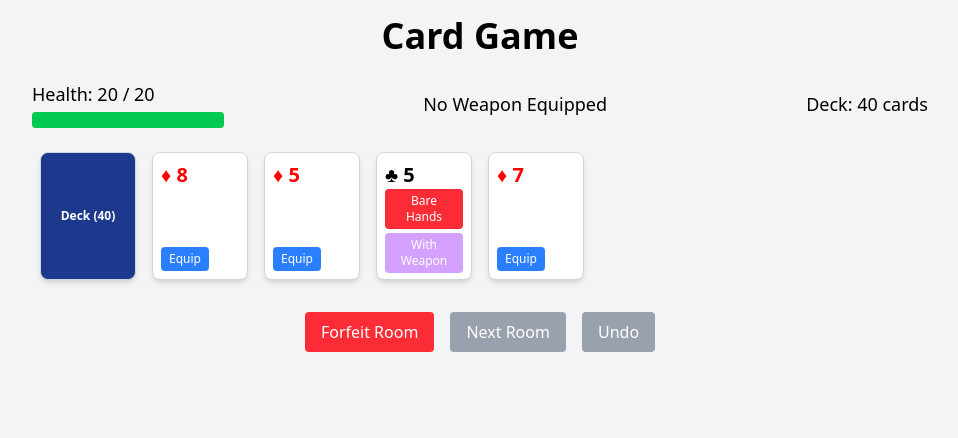
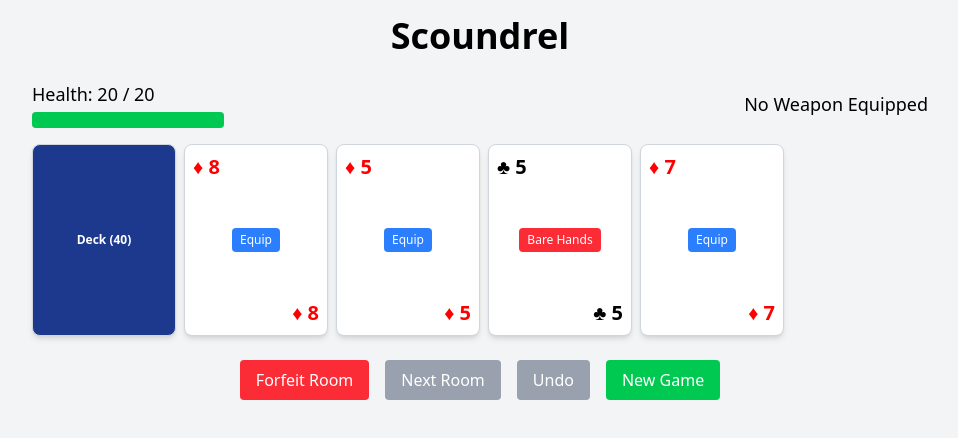
Before and after one commit to ghandic/game-time, a React (Vite) app: page / in a window 1280 px wide. Both pictures are taken after a click on the button "Start Game". Shown: the top 438 px of the page, without its empty margins (160-1118 px from the left). Built offline with nearby package versions, Linux system fonts and the light colour scheme.

Commit message:
fix room forfeiting and only show buttons you can use

```diff
--- a/src/App.tsx
+++ b/src/App.tsx
@@ -1,4 +1,4 @@
-import React, { useEffect, useRef, useState } from 'react'
+import { useEffect, useRef, useState } from 'react'
 import Confetti from 'react-confetti'
 
 type Suit = '♠' | '♣' | '♥' | '♦'
@@ -26,14 +26,15 @@ type Card = {
 }
 type Deck = Card[]
 
-type Weapon = { value: number; lastUsedAttack: number | null }
+type Weapon = Card & { lastUsedAttack: Card | null }
 
 interface GameState {
   deck: Deck
   room: Deck
   health: number
   equippedWeapon: Weapon | null
-  ranAwayLastRoom: boolean
+  currentRoomNumber: number
+  lastRanAwayRoomNumber: number
   gameOver: boolean
   won: boolean
   history: GameStateHistory[]
@@ -45,7 +46,8 @@ type GameStateHistory = {
   room: Deck
   health: number
   equippedWeapon: Weapon | null
-  ranAwayLastRoom: boolean
+  currentRoomNumber: number
+  lastRanAwayRoomNumber: number
   gameOver: boolean
   won: boolean
 }
@@ -139,14 +141,14 @@ const CardComponent = ({
     `${base} ${disabled ? 'opacity-50 cursor-not-allowed' : 'hover:opacity-90'}`
 
   return (
-    <div className="w-24 h-32 bg-white rounded-lg border border-gray-300 shadow-md p-2 m-2 flex flex-col justify-between">
+    <div className="w-36 h-48 bg-white rounded-lg border border-gray-300 shadow-md p-2 flex flex-col justify-between">
       <div
         className="text-xl font-bold"
         style={{ color: ['♦', '♥'].includes(card.suit) ? 'red' : 'black' }}
       >
         {card.suit} {card.value}
       </div>
-      <div className="space-y-1">
+      <div className="flex flex-col gap-1 items-center justify-center">
         {card.type === 'potion' && (
           <button
             className={buttonClasses(
@@ -183,18 +185,26 @@ const CardComponent = ({
             >
               Bare Hands
             </button>
+            {!(globalDisabled || !canFightWithWeapon) && (
               <button
                 className={buttonClasses(
                   'bg-purple-500 text-white text-xs px-2 py-1 rounded',
                   globalDisabled || !canFightWithWeapon
                 )}
                 onClick={onFightWithWeapon}
-              disabled={globalDisabled || !canFightWithWeapon}
               >
                 With Weapon
               </button>
+            )}
+
           </>
         )}
+      </div>
+      <div
+        className="text-xl font-bold text-right"
+        style={{ color: ['♦', '♥'].includes(card.suit) ? 'red' : 'black' }}
+      >
+        {card.suit} {card.value}
       </div>
     </div>
   )
@@ -203,7 +213,7 @@ const CardComponent = ({
 // Represent the deck as a card back.
 const DeckComponent = ({ deckCount }: { deckCount: number }) => {
   return (
-    <div className="w-24 h-32 bg-blue-900 rounded-lg border border-gray-300 shadow-md m-2 flex items-center justify-center">
+    <div className="w-36 h-48 bg-blue-900 rounded-lg border border-gray-300 shadow-md flex items-center justify-center">
       {deckCount > 0 ? (
         <span className="text-white font-bold text-xs text-center">
           Deck ({deckCount})
@@ -220,19 +230,21 @@ function App() {
   const [room, setRoom] = useState<Deck>([])
   const [health, setHealth] = useState<number>(20)
   const [equippedWeapon, setEquippedWeapon] = useState<Weapon | null>(null)
-  const [ranAwayLastRoom, setRanAwayLastRoom] = useState<boolean>(false)
   const [gameOver, setGameOver] = useState<boolean>(false)
   const [won, setWon] = useState<boolean>(false)
   const [history, setHistory] = useState<GameStateHistory[]>([])
   const [roomAnimationKey, setRoomAnimationKey] = useState<number>(0)
   const [gameStarted, setGameStarted] = useState<boolean>(false)
+  const [currentRoomNumber, setCurrentRoomNumber] = useState(0);
+  const [lastRanAwayRoomNumber, setLastRanAwayRoomNumber] = useState(-1);
+
 
   // Use a ref to prevent saving on the initial mount.
   const isInitialMount = useRef(true)
 
   // Load saved state on mount (if any)
   useEffect(() => {
-    const savedState = localStorage.getItem('cardGameState')
+    const savedState = localStorage.getItem('cardGameState-1')
     if (savedState) {
       const parsed = JSON.parse(savedState) as GameState
       console.log("Loading state:", parsed)
@@ -240,7 +252,8 @@ function App() {
       setRoom(parsed.room)
       setHealth(parsed.health)
       setEquippedWeapon(parsed.equippedWeapon)
-      setRanAwayLastRoom(parsed.ranAwayLastRoom)
+      setCurrentRoomNumber(parsed.currentRoomNumber)
+      setLastRanAwayRoomNumber(parsed.lastRanAwayRoomNumber)
       setGameOver(parsed.gameOver)
       setWon(parsed.won)
       setHistory(parsed.history || [])
@@ -259,15 +272,16 @@ function App() {
       room,
       health,
       equippedWeapon,
-      ranAwayLastRoom,
+      currentRoomNumber,
+      lastRanAwayRoomNumber,
       gameOver,
       won,
       history,
       gameStarted,
     }
     console.log("Saving state:", stateToSave)
-    localStorage.setItem('cardGameState', JSON.stringify(stateToSave))
-  }, [deck, room, health, equippedWeapon, ranAwayLastRoom, gameOver, won, history, gameStarted])
+    localStorage.setItem('cardGameState-1', JSON.stringify(stateToSave))
+  }, [deck, room, health, equippedWeapon, currentRoomNumber, lastRanAwayRoomNumber, gameOver, won, history, gameStarted])
 
   // Save current state snapshot to history.
   const saveState = () => {
@@ -276,7 +290,8 @@ function App() {
       room: [...room],
       health,
       equippedWeapon: equippedWeapon ? { ...equippedWeapon } : null,
-      ranAwayLastRoom,
+      currentRoomNumber,
+      lastRanAwayRoomNumber,
       gameOver,
       won,
     }
@@ -291,7 +306,8 @@ function App() {
     setRoom(previousState.room)
     setHealth(previousState.health)
     setEquippedWeapon(previousState.equippedWeapon)
-    setRanAwayLastRoom(previousState.ranAwayLastRoom)
+    setCurrentRoomNumber(previousState.currentRoomNumber)
+    setLastRanAwayRoomNumber(previousState.lastRanAwayRoomNumber)
     setGameOver(previousState.gameOver)
     setWon(previousState.won)
     setHistory((prev) => prev.slice(0, prev.length - 1))
@@ -305,7 +321,8 @@ function App() {
     setRoom(newDeck.slice(0, roomSize))
     setHealth(20)
     setEquippedWeapon(null)
-    setRanAwayLastRoom(false)
+    setCurrentRoomNumber(0)
+    setLastRanAwayRoomNumber(-1)
     setGameOver(false)
     setWon(false)
     setHistory([])
@@ -329,7 +346,7 @@ function App() {
       setDeck(deck.slice(drawCount))
     }
     setRoom(newRoom)
-    setRanAwayLastRoom(false)
+    setCurrentRoomNumber((prev) => prev + 1)
     setRoomAnimationKey((prev) => prev + 1)
   }
 
@@ -349,7 +366,7 @@ function App() {
   const handleEquip = (card: Card) => {
     if (gameOver) return
     saveState()
-    setEquippedWeapon({ value: card.numericValue, lastUsedAttack: null })
+    setEquippedWeapon({ ...card, lastUsedAttack: null })
     removeCardFromRoom(card.id)
   }
 
@@ -364,24 +381,28 @@ function App() {
     if (gameOver || !equippedWeapon) return
     if (
       equippedWeapon.lastUsedAttack !== null &&
-      card.numericValue >= equippedWeapon.lastUsedAttack
+      card.numericValue >= equippedWeapon.lastUsedAttack.numericValue
     ) {
       return
     }
     saveState()
-    setHealth((prev) => prev - Math.max(0, card.numericValue - equippedWeapon.value))
-    setEquippedWeapon({ ...equippedWeapon, lastUsedAttack: card.numericValue })
+    setHealth((prev) => prev - Math.max(0, card.numericValue - equippedWeapon.numericValue))
+    setEquippedWeapon({ ...equippedWeapon, lastUsedAttack: card })
     removeCardFromRoom(card.id)
   }
 
+  const ableToForfeit = lastRanAwayRoomNumber === -1 || currentRoomNumber - lastRanAwayRoomNumber >= 2
+  const unableToForfeit = !ableToForfeit
+
   const handleForfeit = () => {
-    if (gameOver || ranAwayLastRoom) return
+    if (gameOver || unableToForfeit) return
     saveState()
     const shuffledRoom = shuffle([...room])
     setDeck((prev) => [...prev, ...shuffledRoom])
     setRoom([])
-    setRanAwayLastRoom(true)
+    setLastRanAwayRoomNumber(currentRoomNumber)
   }
+
 
   // Check win condition: only if game has started.
   useEffect(() => {
@@ -417,7 +438,7 @@ function App() {
   return (
     <div className="min-h-screen p-4 bg-gray-100">
       <div className="max-w-4xl mx-auto">
-        <h1 className="text-4xl font-bold text-center mb-6">Card Game</h1>
+        <h1 className="text-4xl font-bold text-center mb-6">Scoundrel</h1>
         {/* Confetti for win */}
         {won && <Confetti width={window.innerWidth} height={window.innerHeight} />}
         {/* Status Bar */}
@@ -434,24 +455,32 @@ function App() {
           <div className="text-lg">
             {equippedWeapon ? (
               <div>
-                Equipped Weapon: {equippedWeapon.value} <br />
+                Equipped Weapon: <span style={{
+                  color: ['♦', '♥'].includes(equippedWeapon.suit) ? 'red' : 'black'
+                }}>{equippedWeapon.value} {equippedWeapon.suit}</span> <br />
                 <span className="text-sm">
                   Last Monster Killed:{' '}
-                  {equippedWeapon.lastUsedAttack !== null ? equippedWeapon.lastUsedAttack : 'None'}
+                  <span style={{
+                    color: ['♦', '♥'].includes(equippedWeapon?.lastUsedAttack?.suit ?? "") ? 'red' : 'black'
+                  }}>
+                    {equippedWeapon.lastUsedAttack !== null ? equippedWeapon.lastUsedAttack.value : 'None'}
+                    {equippedWeapon.lastUsedAttack !== null ? equippedWeapon.lastUsedAttack.suit : ''}
+                  </span>
+
                 </span>
               </div>
             ) : (
               <div>No Weapon Equipped</div>
             )}
           </div>
-          <div className="text-lg">Deck: {deck.length} cards</div>
+          {/* <div className="text-lg">Deck: {deck.length} cards</div> */}
         </div>
         {/* Main Play Area */}
-        <div className="flex items-start">
+        <div className="flex items-start gap-2">
           {/* Deck */}
           <DeckComponent deckCount={deck.length} />
           {/* Room Cards with animation */}
-          <div key={roomAnimationKey} className="flex flex-row flex-wrap animate-slideIn">
+          <div key={roomAnimationKey} className="flex flex-row flex-wrap animate-slideIn  gap-2">
             {room.map((card) => (
               <CardComponent
                 key={card.id}
@@ -463,7 +492,7 @@ function App() {
                 canFightWithWeapon={
                   equippedWeapon &&
                   (equippedWeapon.lastUsedAttack === null ||
-                    card.numericValue < equippedWeapon.lastUsedAttack)
+                    card.numericValue < equippedWeapon.lastUsedAttack.numericValue)
                 }
                 globalDisabled={globalDisabled}
               />
@@ -473,12 +502,12 @@ function App() {
         {/* Action Buttons */}
         <div className="flex justify-center space-x-4 mt-6">
           <button
-            className={`px-4 py-2 rounded ${ranAwayLastRoom
+            className={`px-4 py-2 rounded ${unableToForfeit
               ? 'bg-gray-400'
               : 'bg-red-500 hover:bg-red-600'
               } text-white ${gameOver ? 'opacity-50 cursor-not-allowed' : ''}`}
             onClick={handleForfeit}
-            disabled={ranAwayLastRoom || gameOver}
+            disabled={unableToForfeit || gameOver}
           >
             Forfeit Room
           </button>
@@ -502,14 +531,12 @@ function App() {
           >
             Undo
           </button>
-          {gameOver && (
           <button
             className="px-4 py-2 rounded bg-green-500 hover:bg-green-600 text-white"
             onClick={handleNewGame}
           >
             New Game
           </button>
-          )}
         </div>
         {gameOver && (
           <div className="text-center text-3xl font-bold mt-6">
```
Lines whose indentation alone changed are shown as unchanged.
